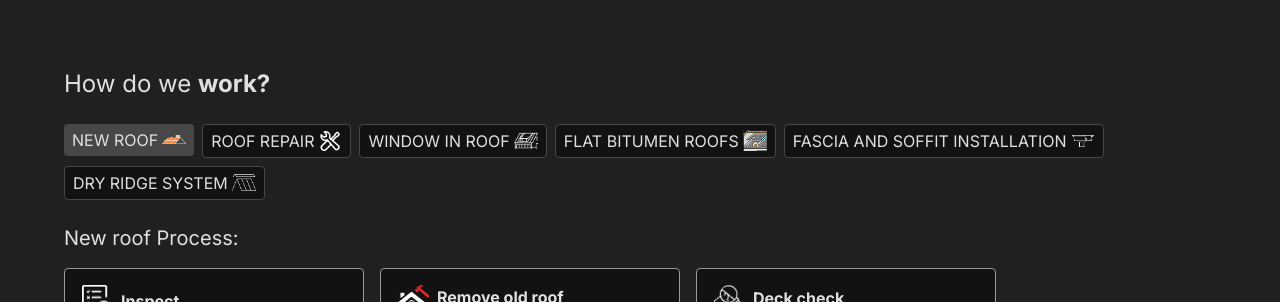
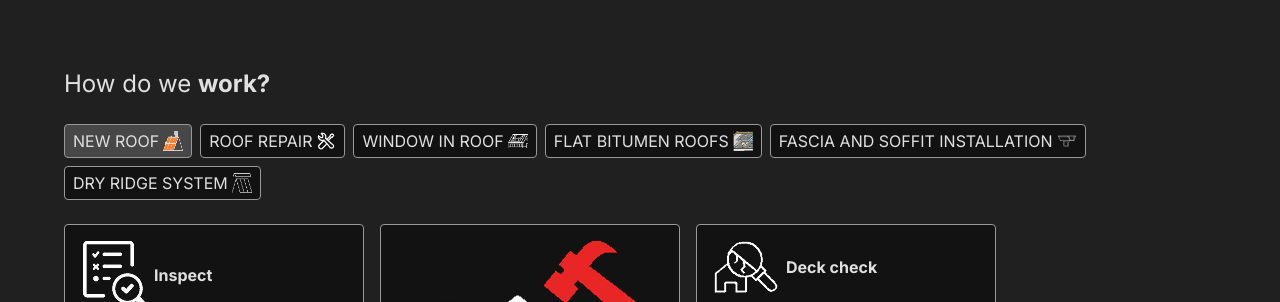
Before and after one commit to nicitaacom/client-rise-the-roof, a Next.js app: page / in a window 1280 px wide. Shown: the part 1360-1662 px from the top of the page. Built offline with nearby package versions, Linux system fonts and the light colour scheme.

Commit message:
chore: warning in console

```diff
--- a/app/(routes)/components/HowDoWeWork.tsx
+++ b/app/(routes)/components/HowDoWeWork.tsx
@@ -29,11 +29,10 @@ function Tab({
   return (
     <button
       onClick={() => onClick(buttonText)}
-      className={`tablet:w-fit flex flex-row justify-center tablet:justify-start items-center gap-x-1 px-2 py-1 rounded text-title uppercase ${
-        isSelected ? "bg-foreground text-background" : "bg-background text-foreground border border-foreground"
-      }`}>
+      className={`tablet:w-fit flex flex-row justify-center tablet:justify-start items-center gap-x-1 px-2 py-1 rounded text-title uppercase border duration-75
+        ${isSelected ? "bg-foreground text-background" : "bg-background text-foreground"}`}>
       {buttonText}
-      <Image src={iconSrc} alt="icon" width={24} height={24} />
+      <Image className="w-[20px] h-[20px]" src={iconSrc} alt="icon" width={20} height={20} />
     </button>
   )
 }
@@ -72,7 +71,8 @@ export function HowDoWeWork() {
       {/* Display steps for selected tab */}
       {selectedTabContent && (
         <div className="mt-6">
-          <h4 className="text-xl mb-4">{selectedTabContent.text} Process:</h4>
+          {/* Decided to comment it */}
+          {/* <h4 className="text-xl mb-4">{selectedTabContent.text} Process:</h4> */}
 
           <div className="flex flex-col laptop:flex-row flex-wrap gap-4">
             {selectedTabContent.steps.map((step, index) => (
@@ -81,7 +81,7 @@ export function HowDoWeWork() {
                 key={`step-${index}`}>
                 <div className="flex items-center gap-x-2">
                   {step.iconSrc && step.iconSrc !== "/" && (
-                    <Image src={step.iconSrc} alt={step.title} width={32} height={32} />
+                    <Image className="w-auto h-auto" src={step.iconSrc} alt={step.title} width={32} height={32} />
                   )}
                   <h5 className="font-bold">{step.title}</h5>
                 </div>
```
